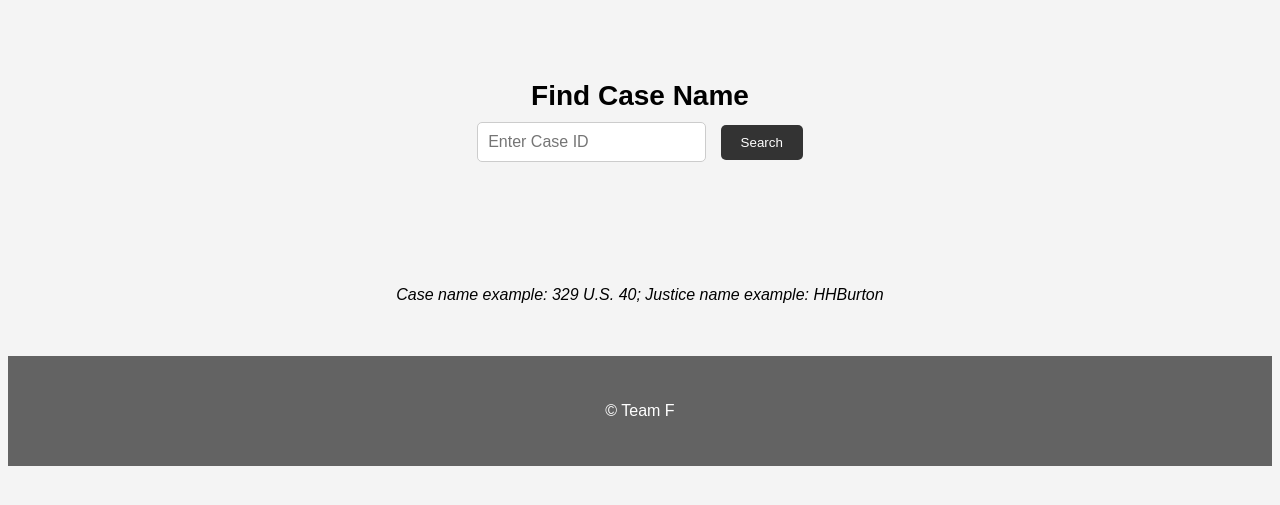
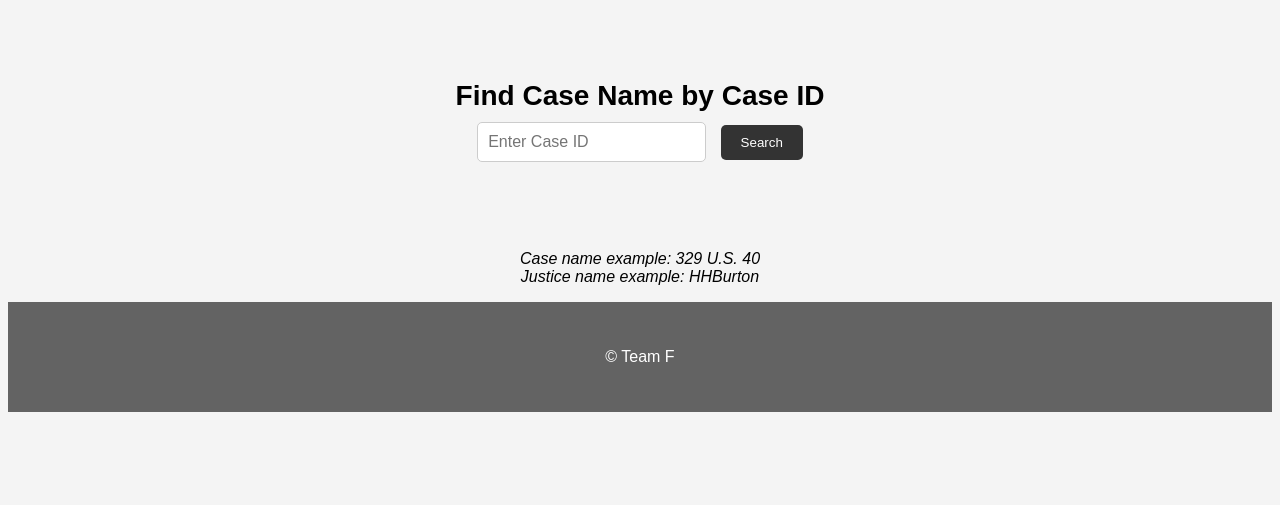
Before and after one commit to CS257-F23/team-project-f, a Flask app: page /case_name in a window 1280 px wide. Shown: the part 46-551 px from the top of the page. Run offline with Flask 3, Linux system fonts and the light colour scheme; parts of the project's set-up code (start-up, migrations or seed data) failed here and were passed over.

Commit message:
edited functionality and polished code

```diff
--- a/app.py
+++ b/app.py
@@ -1,4 +1,4 @@
-from flask import Flask, render_template, request
+from flask import Flask, render_template, request, abort
 from ProductionCode.supreme_court import *
 
 app = Flask(__name__)
@@ -106,29 +106,32 @@ def came_name_displayer_page(function):
     '''
     Split page for case_name_finder feature with input case id
     '''
+
+    if function not in ("case_name","justice_votes","case_identifiers","all_justice_votes"):
+        abort(404)
+
     title = "Supreme Court Data"
     Developers = "Team F"
     search_query = request.args.get('search')
-    func_text = ("Find "+(function.replace('_', ' ')).title())
     func_url = "/"+function
+    search_term = " by Case ID"
 
-    if function not in ("case_name","justice_votes","case_identifiers","all_justice_votes"):
-        return "404"
+    if function == "all_justice_votes":
+        search_term = " by Justice Name"
+
+    func_text = ("Find "+(function.replace('_', ' ')).title()+search_term)
+
 
     if search_query == "" or search_query == None:
-        case_name_text="Case name example: 329 U.S. 40; Justice name example: HHBurton"
+        case_name_text="Case name example: 329 U.S. 40\nJustice name example: HHBurton"
     elif function == "case_name":
         case_name_text = display_find_name(search_query)
-        func_text += " by Case ID"
     elif function == "justice_votes":
         case_name_text = display_find_justice_votes(search_query)
-        func_text += " by Case ID"
     elif function == "case_identifiers":
         case_name_text = display_find_case_ids(search_query)
-        func_text += " by Case ID"
     elif function == "all_justice_votes":
         case_name_text = display_find_all_justice_votes(search_query)
-        func_text += " by Justice Name"
 
     return render_template('case_name_displayer.html', case_name_text=case_name_text,
                            function_text=func_text, function_url=func_url,
@@ -142,7 +145,11 @@ def page_not_found(e):
     Displays error message for error 404.
     """
 
-    return "Page not found. Please revisit the homepage to view instructions for using this website."
+    title = "Supreme Court Data"
+    Developers = "Team F"
+    not_found_msg = "Page not found. Please follow the buttons on the homepage by clicking the header."
+
+    return render_template('404.html', title=title, Developers=Developers, not_found_msg=not_found_msg)
 
 
 @app.errorhandler(500)
--- a/static/datastyle1.css
+++ b/static/datastyle1.css
@@ -99,12 +99,6 @@ body {
     height: 30vh;
 }
 
-/* style the answer text */
-.answer-text {
-	text-align: center;
-	white-space: pre-wrap;
-}
-
 /* Style the title for the name_finder page*/
 h1 {
     font-size: 28px;
@@ -139,7 +133,15 @@ input[type="search"] {
 
 
 /* Style the case name text */
-.case-name-text {
+.answer-text {
     margin-top: 10px;
     font-style: italic;
+	text-align: center;
+	white-space: pre-wrap;
 }
+
+.notfound {
+	padding-top: 4em;
+	padding-bottom: 4em;
+	text-align: center;
+}
--- a/templates/case_name_displayer.html
+++ b/templates/case_name_displayer.html
@@ -20,11 +20,7 @@
 			</form>
 		</div>
 
-
-	<div class="answer-text">
-		<p class="case-name-text">{{case_name_text}}</p>
-	</div>
-
+		<p class="answer-text">{{case_name_text}}</p>
 
 		<footer>
 			<div class="container">
```
Also changed, not shown: templates/404.html (+23 -0 lines), templates/homepage.html (indentation only). Lines whose indentation alone changed are shown as unchanged.
